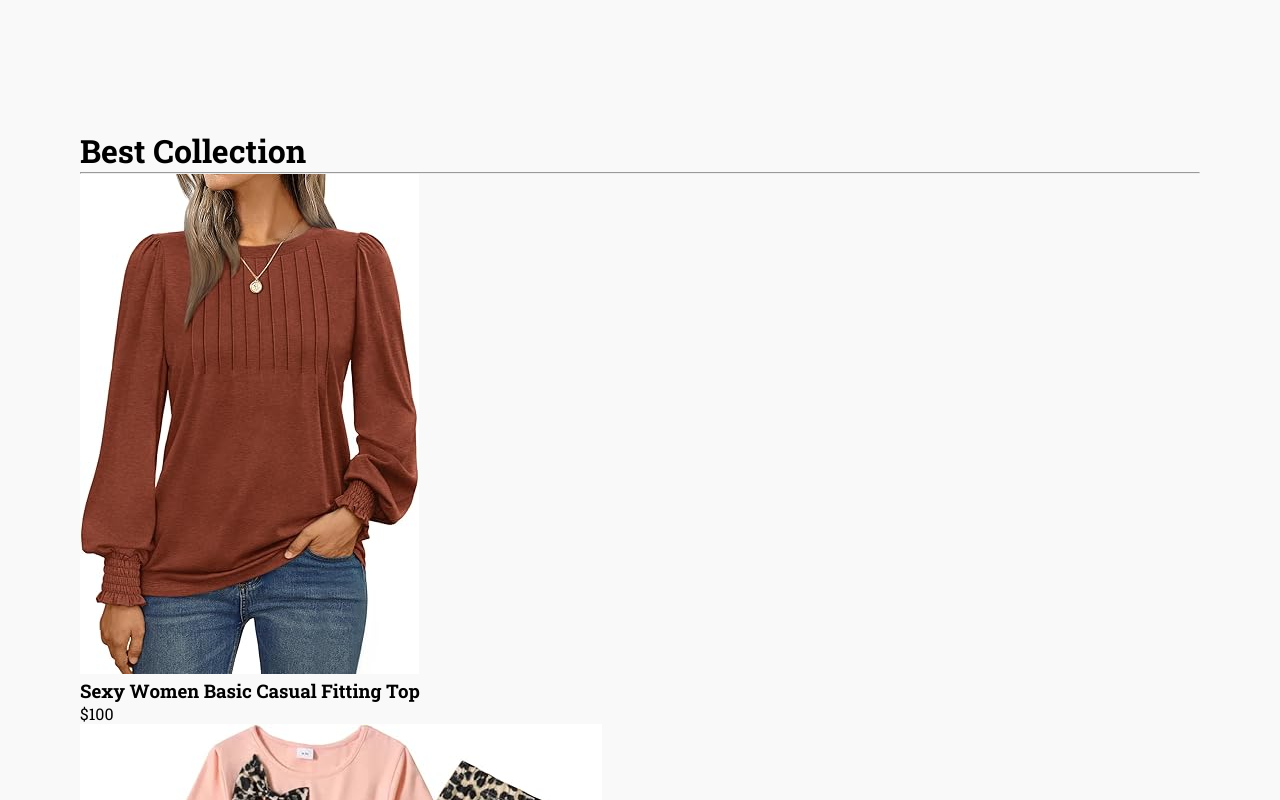
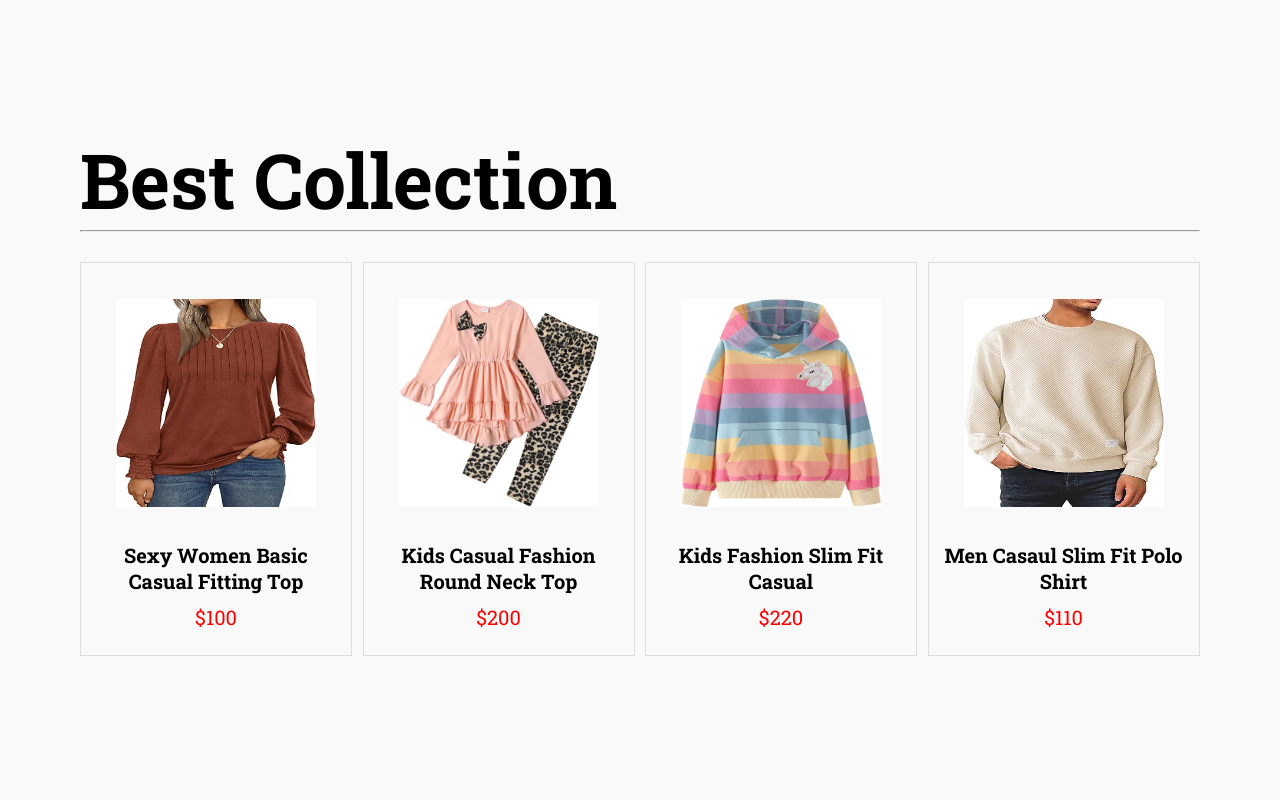
Before and after one commit to boben195/fullstack-clothing-site, a React (Vite) app in the folder frontend/: page / in a window 1280 px wide. Shown: the part 800-1600 px from the top of the page. After the commit the page ends 1456 px from the top, so only its background shows below. Built offline with nearby package versions, Linux system fonts and the light colour scheme.

Commit message:
add style

```diff
--- a/frontend/src/index.css
+++ b/frontend/src/index.css
@@ -16,3 +16,52 @@ a {
  color: #000;
  text-decoration: none;
 }
+.product-container {
+  margin-top: 50p;
+}
+.list-header {
+  font-size: 38px;
+  font-weight: bold;
+}
+.product-grid {
+  display: grid;
+  grid-template-columns: repeat(4, 1fr);
+  gap: 20px;
+  column-gap: 10px;
+  justify-content: center;
+  margin-top: 30px;
+}
+.product-cart {
+  width: 250px;
+  border: 1px solid #ddd;
+  padding: 10px;
+  text-align: center;
+  position: relative;
+  overflow: hidden;
+  transition: box-shadow 0.3s ease;
+}
+.product-cart:hover {
+  box-shadow: 0 4px 12px rgba(0, 0, 0, 0.1);
+}
+.product-image {
+  position: relative;
+}
+.product-image img {
+  width: 100%;
+  height: 260px;
+  transform: scale(0.8);
+  transition: transform 0.5s ease;
+}
+.product-image img:hover {
+  transform: scale(1);
+}
+.product-cart h3 {
+  font-size: 20px;
+  margin: 5px 0;
+  margin-bottom: 10px;
+}
+.product-cart p {
+  font-size: 20px;
+  color: red;
+  padding-bottom: 15px;
+}
```
